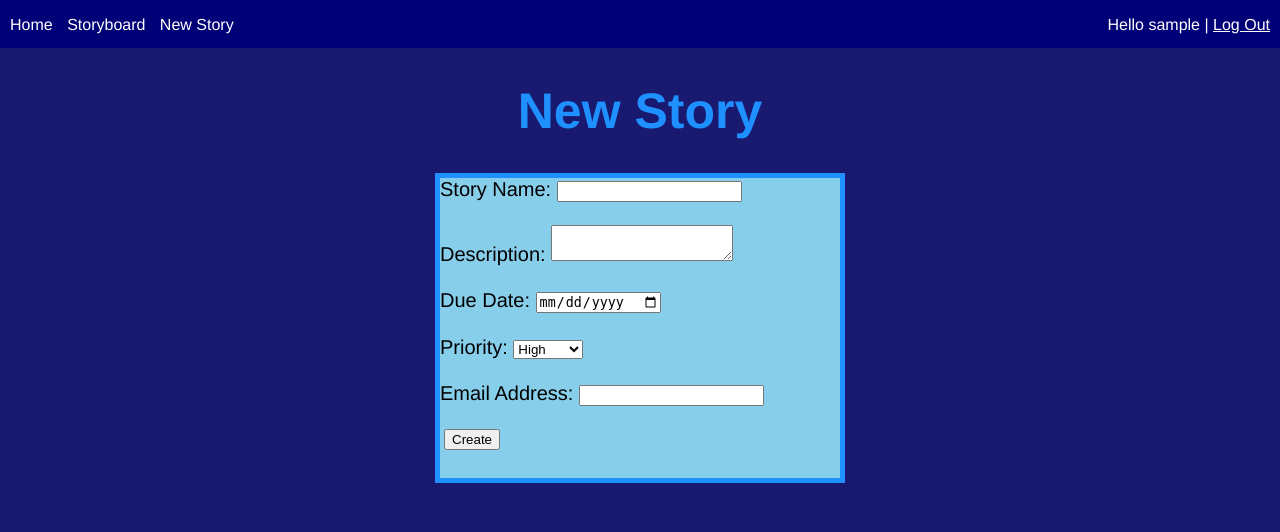
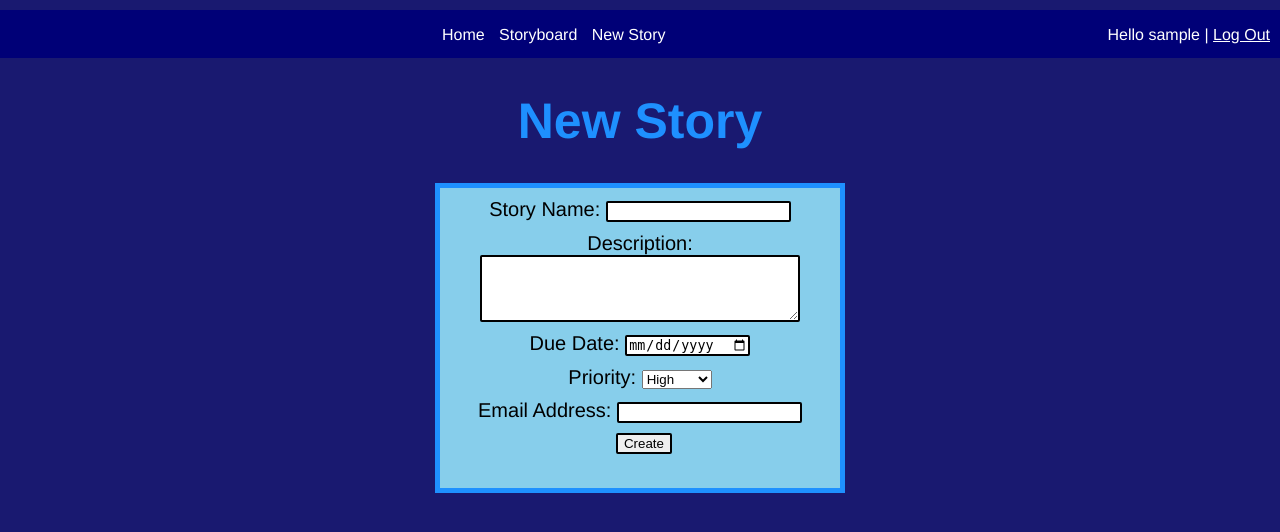
Before and after one commit to Royceirving/Kanabama, a Flask app: page /newstory in a window 1280 px wide. Shown: the top 532 px of the page. Run offline with Flask 2, Linux system fonts and the light colour scheme; the visitor is signed in with stand-in values (Sample User, id 1); data comes from the database, SQL or seed files in the repository; some libraries are stand-ins or nearby versions.

Commit message:
Styling and perms updates

```diff
--- a/app.py
+++ b/app.py
@@ -63,7 +63,7 @@ def login():
         if(user != None and check_password_hash(user.password_hash,password)):
             login_user(user)
             flash("Logged in successfully")
-            return index()
+            return redirect('/index')
         else:
             messages.append("Invalid login attempt")
             return render_template('/login.html', form=form, messages=messages)
@@ -160,7 +160,7 @@ def signup():
             else:
                 return "There was a problem signing you in..."
 
-            return index()
+            return redirect('/index')
     else:
         return render_template('/signup.html', form=form,messages=messages)
 
@@ -214,6 +214,9 @@ def newstory():
 
 @app.route('/storyboard')
 def storyboard():
+
+    if( not current_user.is_active):
+        return redirect("/index")
 
     conn = sqlite3.connect(DATABASE_FILENAME)
     cursor = conn.cursor()
--- a/static/newstorystyle.css
+++ b/static/newstorystyle.css
@@ -30,3 +30,21 @@ div.noozstory {
 div.createbutton {
   margin-left: 1%;
 }
+div{
+  text-align: center;
+  width: 100%;
+  display: block;
+  margin: 10px auto;
+  position: relative;
+}
+
+input, textarea{
+  margin: 0 auto;
+  border-radius: 2px;
+  border: 2px solid black;
+}
+
+textarea {
+  width: 80%;
+  min-height: 5em;
+}
--- a/static/signupstyle.css
+++ b/static/signupstyle.css
@@ -18,6 +18,7 @@ html, body {
 }
 
 div.signupbox {
+  padding-top: 1em;
   text-align: left;
   margin-left: auto;
   margin-right: auto;
@@ -31,3 +32,7 @@ div.signupbox {
 div.createbutton {
   margin-left: 1%;
 }
+form{
+  color:black;
+  text-align: center;
+}
--- a/templates/newstory.html
+++ b/templates/newstory.html
@@ -6,21 +6,21 @@
     <div class="noozstory">
     <form action="/newstory" method="POST">
         {{ form.hidden_tag() }}
+        <div>
             {{ render_field(form.name_field) }}
-        <br>
-        <br>
+        </div>
+        <div>
             {{ render_field(form.description_field)}}
-        <br>
-        <br>
+        </div>
+        <div>
             {{ render_field(form.date_field) }}
-        <br>
-        <br>
+        </div>
+        <div>
             {{ render_field(form.priority_field) }}
-        <br>
-        <br>
+        </div>
+        <div>
             {{ render_field(form.email) }}
-        <br>
-        <br>
+        </div>
         <div class="createbutton">
             {{ form.submit() }}
         </div>
```
Lines whose indentation alone changed are shown as unchanged.
